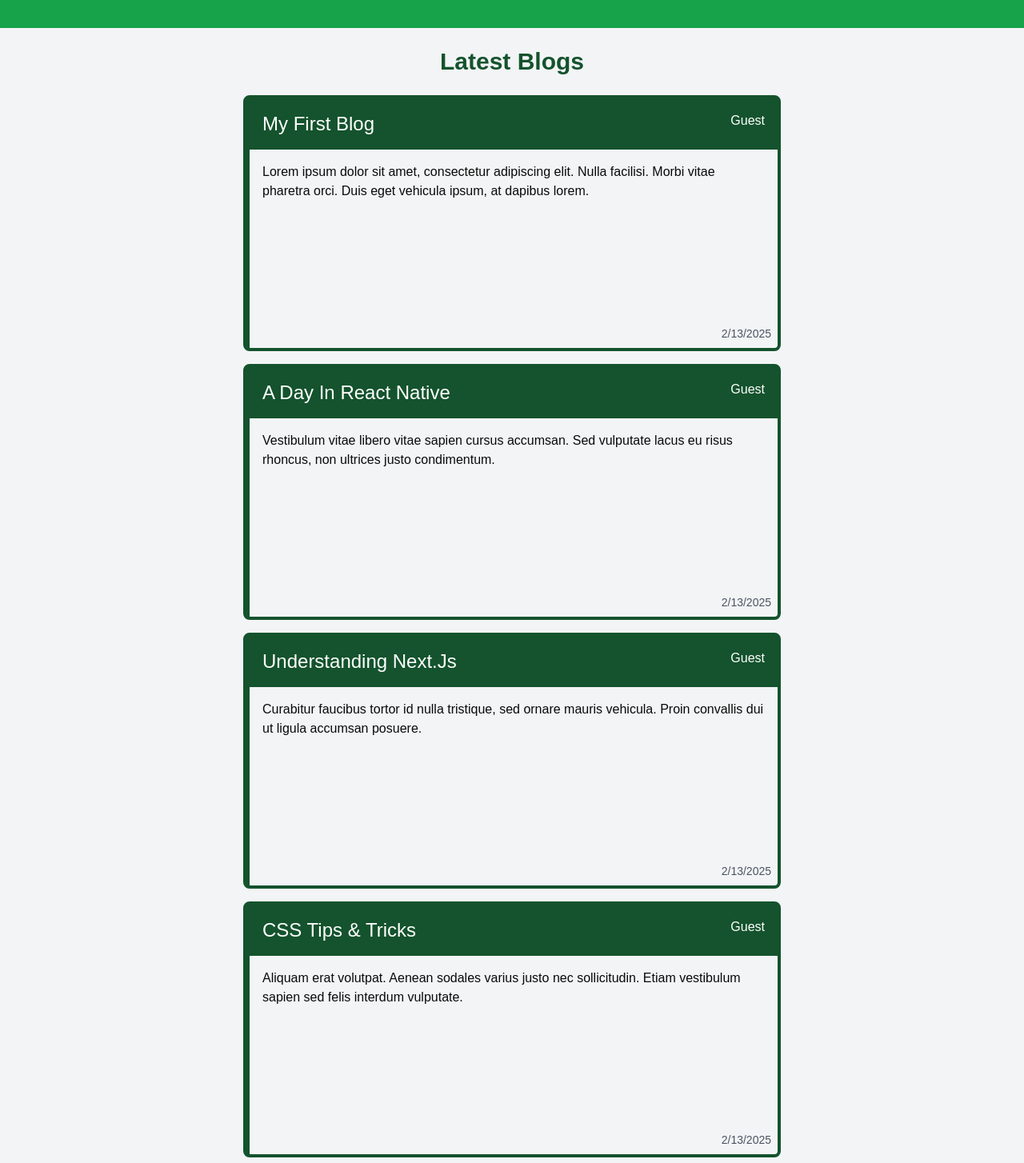
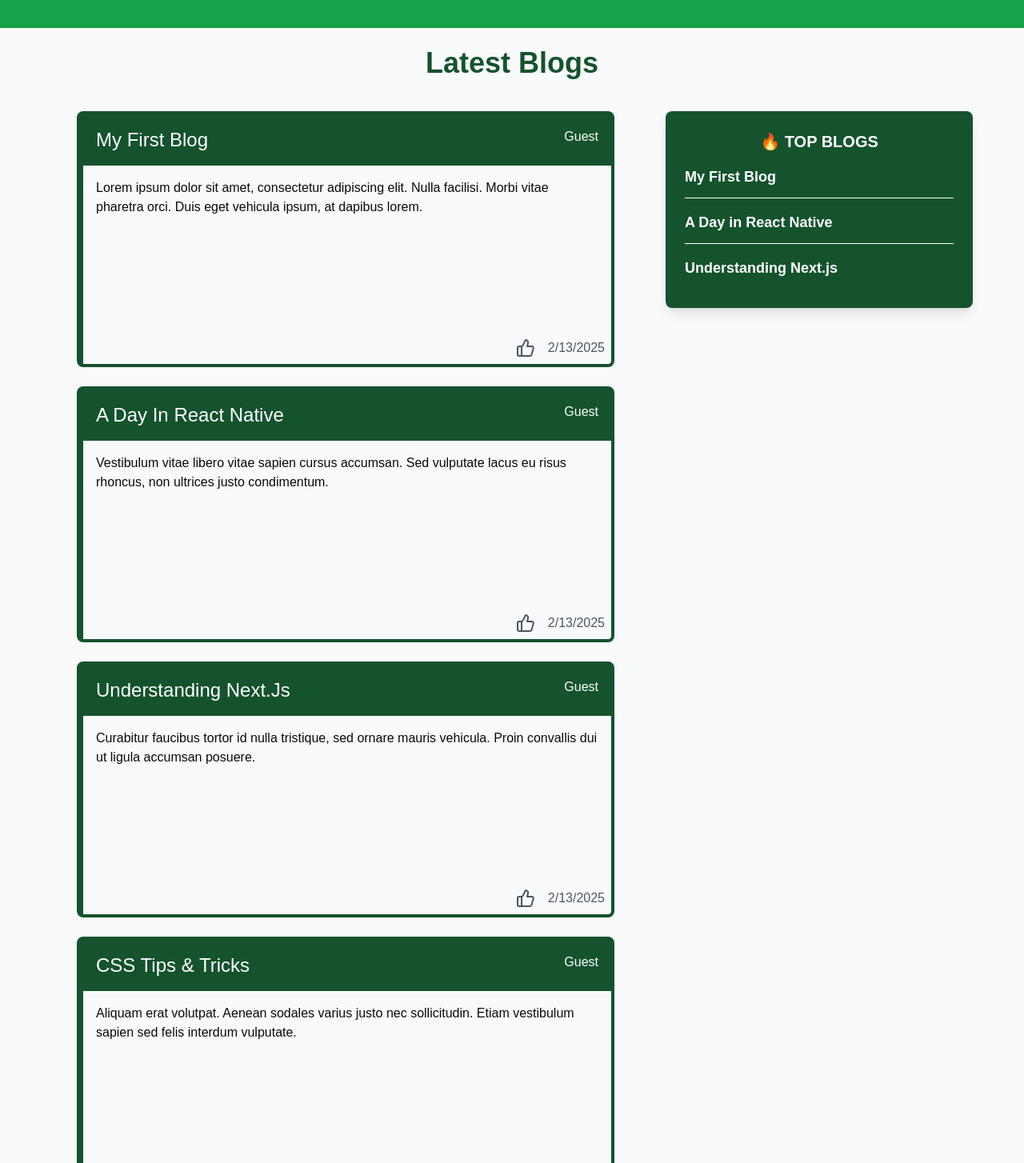
Before and after one commit to Van5sh/money-matrix, a Next.js app: page /resources in a window 1280 px wide. Shown: the part 49-1503 px from the top of the page at 80% size. Built offline with nearby package versions, Linux system fonts and the light colour scheme; no server answers.

Commit message:
blogs page

```diff
--- a/src/app/components/blog.tsx
+++ b/src/app/components/blog.tsx
@@ -1,13 +1,25 @@
 "use client"; // Ensure this file runs on the client side
+import {ThumbsUp} from 'lucide-react';
+import React from 'react';
 
 interface BlogProps {
     title: string;
     content: string;
     user: string;
     createdAt: Date;
+    likes: number;
+    onLike: () => void;
 }
 
-const Blog: React.FC<BlogProps> = ({ title, user, content, createdAt }) => {
+const Blog: React.FC<BlogProps> = ({title, user, content, createdAt, likes}) => {
+    const [liked, setLiked] = React.useState(false);
+    const handleLike = () => {
+        console.log("Liked");
+        setLiked(!liked);
+        likes++;
+        console.log(likes);
+        onLike();
+    }
     return (
         <div className="flex flex-col border-l-8 w-full h-[40vh] max-w-2xl border-4 border-green-900 rounded-lg">
             <div className="flex flex-row justify-between w-full p-4 bg-green-900">
@@ -17,8 +29,11 @@ const Blog: React.FC<BlogProps> = ({ title, user, content, createdAt }) => {
             <p className="flex-1 w-full p-4 overflow-hidden text-ellipsis">
                 {content}
             </p>
-            <div className="flex justify-end w-full p-2">
-                <span className="text-sm text-gray-600">{createdAt.toLocaleDateString()}</span>
+            <div className="flex flex-row gap-4 justify-end w-full p-2">
+                <button className={`text-sm text-gray-600transition-all ${
+                    liked ? "text-green-600" : "text-gray-600"
+                }`} onClick={handleLike}><ThumbsUp/></button>
+                <span className="text-md text-gray-600">{createdAt.toLocaleDateString()}</span>
             </div>
         </div>
     );
--- a/src/app/components/navbar.tsx
+++ b/src/app/components/navbar.tsx
@@ -1,30 +1,30 @@
 "use client";
 
-import { House, ShieldCheck, Info,Boxes  } from "lucide-react";
+import {House, ShieldCheck, Info, Boxes, Calculator,LogOut} from "lucide-react";
 import Link from "next/link";
-import { UserAuth } from "@/app/context/AuthContext";
+import {UserAuth} from "@/app/context/AuthContext";
 
 export default function Navbar() {
-    const { user, logOut } = UserAuth();
+    const {user, logOut} = UserAuth();
 
     return (
         <nav className="bg-green-600 p-6 text-white font-bold">
             <ul className="flex flex-row gap-10 justify-end items-center">
                 <li className="relative pb-2 before:absolute before:bottom-0 before:left-0 before:h-[2px] before:w-0 before:bg-white before:transition-all before:duration-500 hover:before:w-full">
                     <Link href="/main">
-                        <House className="inline mr-2 mb-1" /> Home
+                        <House className="inline mr-2 mb-1"/> Home
                     </Link>
                 </li>
                 <li className="relative pb-2 before:absolute before:bottom-0 before:left-0 before:h-[2px] before:w-0 before:bg-white before:transition-all before:duration-500 hover:before:w-full">
                     <Link href="/about">
-                        <Info className="inline mr-2 mb-1" /> About Us
+                        <Info className="inline mr-2 mb-1"/> About Us
                     </Link>
                 </li>
                 {user && (
                     <>
                         <li className="relative pb-2 before:absolute before:bottom-0 before:left-0 before:h-[2px] before:w-0 before:bg-white before:transition-all before:duration-500 hover:before:w-full">
                             <Link href="/insurance">
-                                <ShieldCheck className="inline mr-2 mb-1" /> Insurance Plans
+                                <ShieldCheck className="inline mr-2 mb-1"/> Insurance Plans
                             </Link>
                         </li>
                         <li className="relative pb-2 before:absolute before:bottom-0 before:left-0 before:h-[2px] before:w-0 before:bg-white before:transition-all before:duration-500 hover:before:w-full">
@@ -33,15 +33,14 @@ export default function Navbar() {
                                 Resources
                             </Link>
                         </li>
-                        <li className="relative pb-2 before:absolute before:bottom-0 before:left-0 before:h-[2px] before:w-0 before:bg-white before:transition-all before:duration-500 hover:before:w-full">
-                            <Link href="/contact">
-                                <Info className="inline mr-2 mb-1" /> Contact Us
-                            </Link>
-                        </li>
-
-                        {/* Calculator */}
+                        {/*<li className="relative pb-2 before:absolute before:bottom-0 before:left-0 before:h-[2px] before:w-0 before:bg-white before:transition-all before:duration-500 hover:before:w-full">*/}
+                        {/*    <Link href="/contact">*/}
+                        {/*        <Info className="inline mr-2 mb-1"/> Contact Us*/}
+                        {/*    </Link>*/}
+                        {/*</li>*/}
                         <li className="relative pb-2 before:absolute before:bottom-0 before:left-0 before:h-[2px] before:w-0 before:bg-white before:transition-all before:duration-500 hover:before:w-full">
                             <Link href="/calculator">
+                                <Calculator className="inline mr-2 mb-1"/>
                                 Calculator
                             </Link>
                         </li>
@@ -50,6 +49,7 @@ export default function Navbar() {
                                 onClick={logOut}
                                 className="bg-red-500 hover:bg-red-700 transition-all px-4 py-2 rounded-lg"
                             >
+                                <LogOut className="inline mr-2 mb-1" />
                                 Log Out
                             </button>
                         </li>
--- a/src/app/resources/page.tsx
+++ b/src/app/resources/page.tsx
@@ -1,39 +1,57 @@
 "use client";
+
+import React, { useState } from "react";
 import Blog from "@/app/components/blog";
 import { UserAuth } from "@/app/context/AuthContext";
 
 export default function Page() {
     const { user } = UserAuth();
-    const currentUser = user?.displayName || "Guest"; // Handle undefined user
+    const currentUser = user?.displayName || "Guest";
+
+    const initialBlogs = [
+        { id: 1, title: "My First Blog", content: "Lorem ipsum dolor sit amet, consectetur adipiscing elit. Nulla facilisi. Morbi vitae pharetra orci. Duis eget vehicula ipsum, at dapibus lorem.", createdAt: new Date(), user: currentUser, likes: 0 },
+        { id: 2, title: "A Day in React Native", content: "Vestibulum vitae libero vitae sapien cursus accumsan. Sed vulputate lacus eu risus rhoncus, non ultrices justo condimentum.", createdAt: new Date(), user: currentUser, likes: 0 },
+        { id: 3, title: "Understanding Next.js", content: "Curabitur faucibus tortor id nulla tristique, sed ornare mauris vehicula. Proin convallis dui ut ligula accumsan posuere.", createdAt: new Date(), user: currentUser, likes: 0 },
+        { id: 4, title: "CSS Tips & Tricks", content: "Aliquam erat volutpat. Aenean sodales varius justo nec sollicitudin. Etiam vestibulum sapien sed felis interdum vulputate.", createdAt: new Date(), user: currentUser, likes: 0 }
+    ];
+
+    const [blogs, setBlogs] = useState(initialBlogs);
+
+    const handleLike = (id: number) => {
+        setBlogs((prevBlogs) =>
+            prevBlogs.map((blog) =>
+                blog.id === id ? { ...blog, likes: blog.likes + 1 } : blog
+            )
+        );
+    };
+
+    const topBlogs = [...blogs].sort((a, b) => b.likes - a.likes).slice(0, 3);
 
     return (
-        <div className="flex flex-col gap-6 p-6 items-center justify-center min-h-screen bg-gray-100 overflow-auto">
-            <h1 className="text-3xl font-semibold text-green-900">Latest Blogs</h1>
-            <div className="w-full max-w-2xl flex flex-col gap-4">
-                <Blog
-                    createdAt={new Date()}
-                    content="Lorem ipsum dolor sit amet, consectetur adipiscing elit. Nulla facilisi. Morbi vitae pharetra orci. Duis eget vehicula ipsum, at dapibus lorem."
-                    title="My First Blog"
-                    user={currentUser}
-                />
-                <Blog
-                    createdAt={new Date()}
-                    content="Vestibulum vitae libero vitae sapien cursus accumsan. Sed vulputate lacus eu risus rhoncus, non ultrices justo condimentum."
-                    title="A Day in React Native"
-                    user={currentUser}
-                />
-                <Blog
-                    createdAt={new Date()}
-                    content="Curabitur faucibus tortor id nulla tristique, sed ornare mauris vehicula. Proin convallis dui ut ligula accumsan posuere."
-                    title="Understanding Next.js"
-                    user={currentUser}
-                />
-                <Blog
-                    createdAt={new Date()}
-                    content="Aliquam erat volutpat. Aenean sodales varius justo nec sollicitudin. Etiam vestibulum sapien sed felis interdum vulputate."
-                    title="CSS Tips & Tricks"
-                    user={currentUser}
-                />
+        <div className="flex flex-col gap-6 p-6 items-center justify-center min-h-screen bg-gray-50 overflow-auto">
+            <h1 className="text-4xl font-bold text-green-900 mb-4">Latest Blogs</h1>
+
+            <div className="flex flex-col md:flex-row gap-8 w-full max-w-6xl">
+                <div className="flex flex-col items-center justify-center flex-1">
+                    <div className="w-full max-w-2xl flex flex-col gap-6">
+                        {blogs.map((blog) => (
+                            <Blog key={blog.id} {...blog} onLike={() => handleLike(blog.id)} />
+                        ))}
+                    </div>
+                    {/*<button className="bg-green-900 text-white px-5 py-3 rounded-lg mt-6 hover:bg-green-800 transition">*/}
+                    {/*    Load More*/}
+                    {/*</button>*/}
+                </div>
+                <div className="bg-green-900 w-full max-w-sm p-6 rounded-lg self-start text-white shadow-lg">
+                    <h1 className="text-xl font-bold mb-4 text-center">🔥 TOP BLOGS</h1>
+                    <div className="space-y-4">
+                        {topBlogs.map((blog) => (
+                            <div key={blog.id} className="border-b border-white pb-3 last:border-0">
+                                <h2 className="text-lg font-semibold">{blog.title}</h2>
+                            </div>
+                        ))}
+                    </div>
+                </div>
             </div>
         </div>
     );
```
